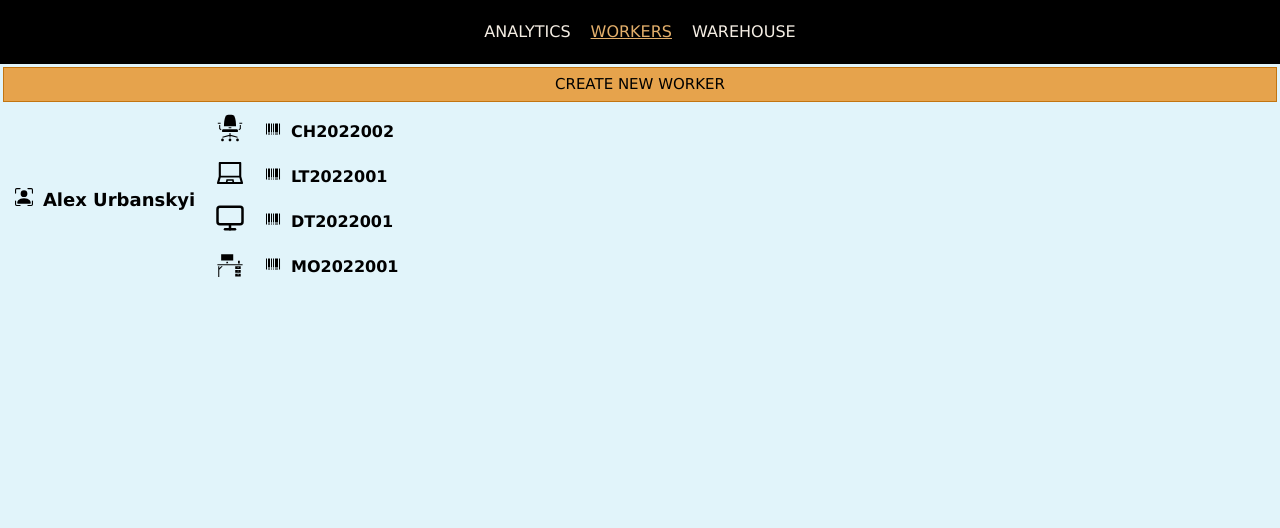
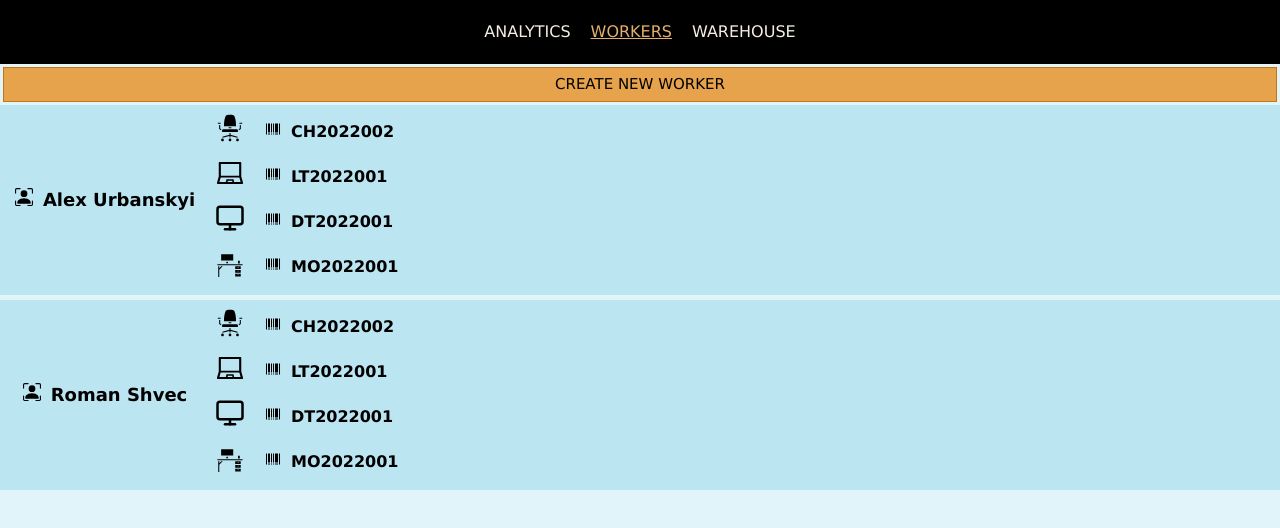
Before and after one commit to alexurbanskyi/accountingworkers, a React (Create React App) app: page /workers in a window 1280 px wide. Shown: the top 528 px of the page. Built offline with nearby package versions, Linux system fonts and the light colour scheme.

Commit message:
many workers

```diff
--- a/src/Pages/Workers/Workers.css
+++ b/src/Pages/Workers/Workers.css
@@ -15,6 +15,8 @@
   align-items: center;
   gap: 10px;
   padding: 5px;
+  background-color: rgb(188, 229, 242);
+  margin-bottom: 5px;
 }
 .worker-name {
   display: flex;
--- a/src/Pages/Workers/Workers.js
+++ b/src/Pages/Workers/Workers.js
@@ -72,7 +72,60 @@ function Workers() {
             </div>
           </div>
         </div>
-
+      </div>
+      <div className="worker-container">
+        <div className="worker-name">
+          <div className="worker-name-icon">
+            <BsPersonBoundingBox />
+          </div>
+          <div className="worker-name-title">Roman Shvec</div>
+        </div>
+        <div className="worker-items-holder">
+          <div className="worker-item">
+            <div className="worker-item-icon">
+              <GiOfficeChair />
+            </div>
+            <div className="worker-item-barcode">
+              <div className="worker-item-barcode-icon">
+                <AiOutlineBarcode />
+              </div>
+              <div className="worker-item-barcode-title">CH2022002</div>
+            </div>
+          </div>
+          <div className="worker-item">
+            <div className="worker-item-icon">
+              <AiOutlineLaptop />
+            </div>
+            <div className="worker-item-barcode">
+              <div className="worker-item-barcode-icon">
+                <AiOutlineBarcode />
+              </div>
+              <div className="worker-item-barcode-title">LT2022001</div>
+            </div>
+          </div>
+          <div className="worker-item">
+            <div className="worker-item-icon">
+              <FiMonitor />
+            </div>
+            <div className="worker-item-barcode">
+              <div className="worker-item-barcode-icon">
+                <AiOutlineBarcode />
+              </div>
+              <div className="worker-item-barcode-title">DT2022001</div>
+            </div>
+          </div>
+          <div className="worker-item">
+            <div className="worker-item-icon">
+              <GiDesk />
+            </div>
+            <div className="worker-item-barcode">
+              <div className="worker-item-barcode-icon">
+                <AiOutlineBarcode />
+              </div>
+              <div className="worker-item-barcode-title">MO2022001</div>
+            </div>
+          </div>
+        </div>
       </div>
 
       {/* <Button onPress={() => setShow(true)}>ADD NEW</Button> */}
```
